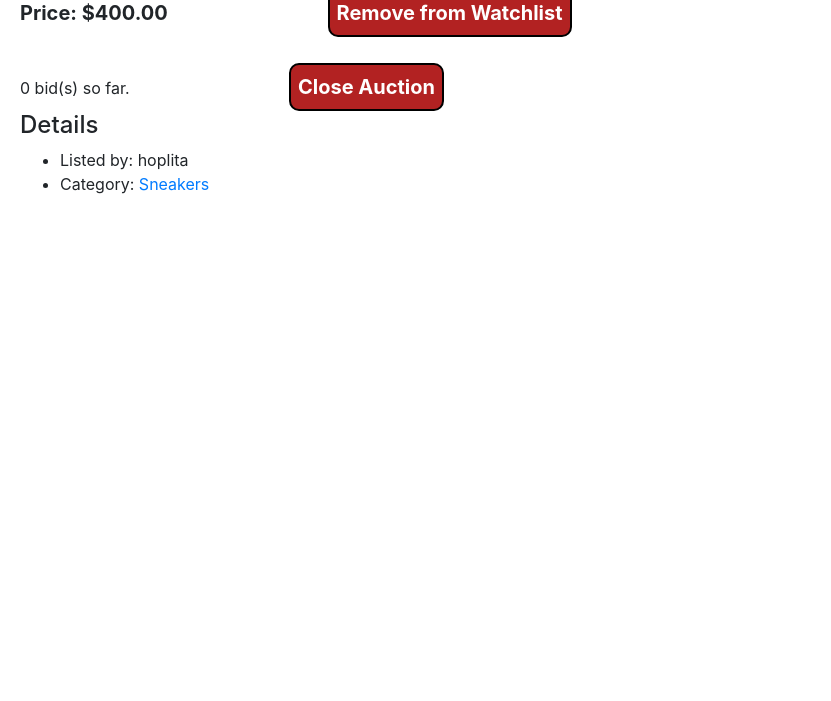
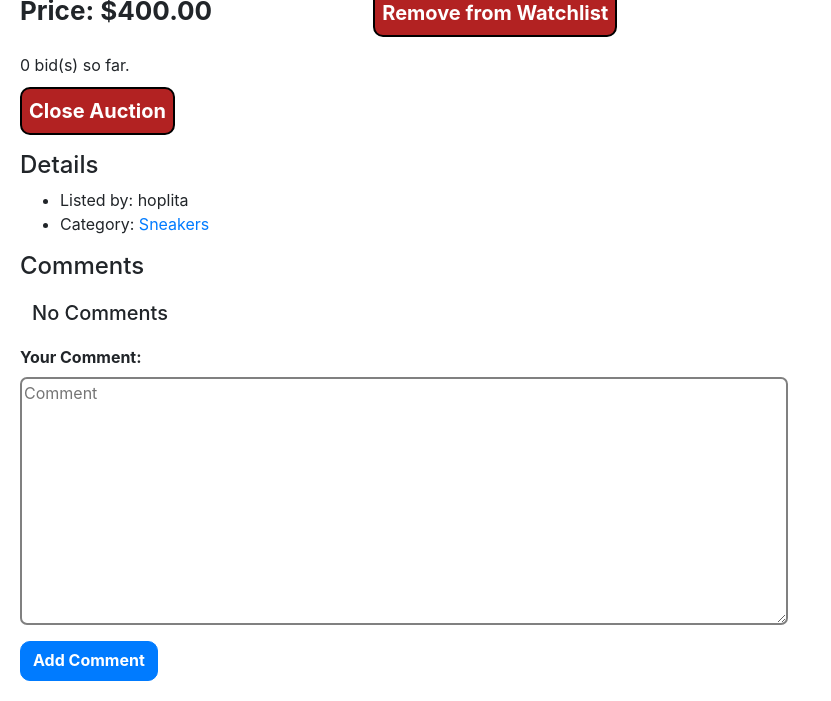
Before and after one commit to pszumanski/CS50W, a Django app: page /auctions/5 in a window 1280 px wide. Shown: the part 618-1319 px from the top of the page, without its empty margins (0-831 px from the left). Before the commit the page ends 812 px from the top, so only its background shows below. Run offline with Django 3.2, Linux system fonts and the light colour scheme; a user stored in the database is signed in; data comes from the database, SQL or seed files in the repository; both versions use the stored data as it was after the commit; data that the repository does not hold is empty; parts of the project's set-up code (start-up, migrations or seed data) failed here and were passed over; some libraries are stand-ins or nearby versions.

Commit message:
Project 2 - Comments added, bugfixes

```diff
--- a/commerce/auctions/forms.py
+++ b/commerce/auctions/forms.py
@@ -6,7 +6,7 @@
     title = forms.CharField(label='Title', widget=forms.TextInput(attrs={'placeholder': 'Title'}))
     description = forms.CharField(label='Description', widget=forms.Textarea(attrs={'placeholder': 'Description'}))
     starting_bid = forms.DecimalField(label='Starting bid', decimal_places=2, localize=True,
-                                      widget=forms.NumberInput(attrs={'placeholder': 'Starting bid'}))
+                                      min_value=0, widget=forms.NumberInput(attrs={'placeholder': 'Starting bid'}))
     category = forms.ModelChoiceField(queryset=Category.objects.all(), required=False)
     image_url = forms.URLField(label='Image', required=False,
                                widget=forms.URLInput(attrs={
@@ -21,3 +21,7 @@
 class CategoryForm(forms.Form):
     category = forms.CharField(label='Category', widget=forms.TextInput(attrs={'placeholder': 'Category'}))
     is_adult_only = forms.BooleanField(label='Adult only', initial=False, required=False)
+
+
+class CommentForm(forms.Form):
+    comment = forms.CharField(label='Your Comment', widget=forms.Textarea(attrs={'placeholder': 'Comment'}))
--- a/commerce/auctions/static/auctions/styles.css
+++ b/commerce/auctions/static/auctions/styles.css
@@ -42,10 +42,10 @@
 
 img {
     border: 2px solid gray;
-    border-radius: 7px;
-    max-height: 30vh;
+    border-radius: 12px;
+    max-height: 40vh;
     width: auto;
-    max-width: 50vw;
+    max-width: 40vw;
 }
 
 .solo-image {
@@ -57,11 +57,14 @@
     border-radius: 12px;
 }
 
+.margin-left {
+    margin-left: 155px;
+}
+
 .watchlist-button {
     border: 2px solid black;
     border-radius: 10px;
     padding: 7px;
-    margin-left: 155px;
     margin-top: 10px;
     text-align: center;
 }
@@ -70,6 +73,17 @@
     color: white;
     font-weight: bolder;
     font-size: 20px;
+}
+
+.mini-tag {
+    background-color: lightgreen;
+    border: 2px solid gray;
+    border-radius: 7px;
+    color: black;
+    font-weight: bolder;
+    text-align: center;
+    font-size: 0.7em;
+    padding: 5px;
 }
 
 .tag {
@@ -84,7 +98,7 @@
 
 .header {
     font-weight: bolder;
-    font-size: 20px
+    font-size: 26px
 }
 
 .nav {
@@ -115,3 +129,33 @@
     position: sticky;
     justify-content: right;
 }
+
+.comments {
+    padding: 12px;
+}
+
+.comment {
+    margin-bottom: 25px;
+    border: 2px solid gray;
+    border-radius: 7px;
+    padding: 12px;
+    background-color: hsl(0, 0%, 85%);
+}
+
+.auction {
+    margin-bottom: 25px;
+    border: 2px solid gray;
+    border-radius: 7px;
+    padding: 12px;
+    background-color: hsl(0, 0%, 85%);
+}
+
+.auction a {
+    color: black;
+}
+
+.created-at {
+    font-weight: lighter;
+    font-size: 0.8em;
+    color: hsl(0, 0%, 20%);
+}
--- a/commerce/auctions/templates/auctions/auction.html
+++ b/commerce/auctions/templates/auctions/auction.html
@@ -3,7 +3,7 @@
 {% block body %}
     <h2>{{ auction.title }}</h2>
     {% if auction in watchlist %}
-        <label class="tag">Watchlist</label>
+        <label class="tag">Watchlist ❤️</label>
     {% endif %}
     {% if auction.category %}
         <label class="tag">{{ auction.category }}</label>
@@ -26,12 +26,12 @@
 
             {% if user.is_authenticated %}
                 {% if auction in watchlist %}
-                    <button class="watchlist-button" style="background-color: firebrick">
+                    <button class="watchlist-button margin-left" style="background-color: firebrick">
                         <a href="watchlist/{{ auction.id }}"> Remove from Watchlist </a>
                     </button>
                 {% else %}
-                    <button class="watchlist-button" style="background-color: dodgerblue">
-                        <a href="watchlist/{{ auction.id }}"> Add to Watchlist </a>
+                    <button class="watchlist-button margin-left" style="background-color: dodgerblue">
+                        <a href="watchlist/{{ auction.id }}"> Add to Watchlist ❤️</a>
                     </button>
                  {% endif %}
             {% endif %}
@@ -44,14 +44,17 @@
             {% endif %}
         {% endif %}
 
-        {% if auction.seller == user and auction.is_active%}
-            <button class="watchlist-button" style="background-color: firebrick">
-                <a href="close/{{ auction.id }}"> Close Auction </a>
-            </button>
-        {% endif %}
+        <p>
+            {% if auction.seller == user and auction.is_active%}
+                <button class="watchlist-button" style="background-color: firebrick">
+                    <a href="close/{{ auction.id }}"> Close Auction </a>
+                </button>
+            {% endif %}
+        </p>
+
 
         {% if not winner %}
-            {% if not user == auction.seller %}
+            {% if not user == auction.seller and user.is_authenticated %}
                 <form action="{% url 'auction' auction.id %}" method="post">
                     {% csrf_token %}
                     <span class="message">{{ message }}</span>
@@ -80,4 +83,25 @@
             </li>
         </ul>
     </div>
+    <div>
+        <h4>Comments</h4>
+        <div class="comments">
+            {% for comment in comments %}
+                <div class="comment">
+                    <h6>{{ comment.author }}</h6>
+                    {{ comment.comment }}
+                </div>
+            {% empty %}
+                <h5>No Comments</h5>
+            {% endfor %}
+        </div>
+        {% if user.is_authenticated %}
+            <form action="{% url 'comment' auction.id %}" method="post">
+                    {% csrf_token %}
+                    {{ comment_form.as_p }}
+                    <input class="btn btn-primary" type="submit" value="Add Comment">
+            </form>
+        {% endif %}
+    </div>
+
 {% endblock %}
--- a/commerce/auctions/urls.py
+++ b/commerce/auctions/urls.py
@@ -9,9 +9,10 @@
     path("register", views.register, name="register"),
     path("auctions/new", views.new_auction, name="new_auction"),
     path("auctions/<int:auction_id>", views.auction, name="auction"),
+    path("auctions/watchlist/<int:auction_id>", views.add_to_watchlist, name="add_to_watchlist"),
+    path("auctions/close/<int:auction_id>", views.close_auction, name="close_auction"),
+    path("auctions/comment/<int:auction_id>", views.comment, name="comment"),
     path("categories", views.categories, name="categories"),
     path("categories/<int:category_id>", views.category, name="category"),
     path("watchlist", views.watchlist, name="watchlist"),
-    path("auctions/watchlist/<int:auction_id>", views.add_to_watchlist, name="add_to_watchlist"),
-    path("auctions/close/<int:auction_id>", views.close_auction, name="close_auction"),
 ]
--- a/commerce/auctions/views.py
+++ b/commerce/auctions/views.py
@@ -8,11 +8,14 @@
 from django.urls import reverse
 
 from .models import User, Auction, Category, Bid, Comment, AuctionWinner, Watchlist
-from .forms import AuctionForm, BidForm, CategoryForm
+from .forms import AuctionForm, BidForm, CategoryForm, CommentForm
 
 
 def index(request):
     bids = {}
+    watched_auctions = []
+    if request.user.is_authenticated:
+        watched_auctions = [watchlist_item.auction for watchlist_item in Watchlist.objects.filter(user=request.user)]
     for auction in Auction.objects.all():
         bids[auction] = [auction.starting_bid]
     for bid in Bid.objects.all():
@@ -20,7 +23,8 @@
 
     return render(request, "auctions/index.html", {
         "auctions": Auction.objects.filter(is_active=True),
-        "bids": bids
+        "bids": bids,
+        "watchlist": watched_auctions,
     })
 
 
@@ -112,7 +116,6 @@
 
         if form.is_valid():
             selected_auction = Auction.objects.get(pk=auction_id)
-            current_bid = Bid.objects.filter(auction=selected_auction).last()
 
             new_bid = Bid(
                 bid=form.cleaned_data["bid"],
@@ -120,7 +123,13 @@
                 auction=selected_auction,
             )
 
-            if current_bid and not new_bid.bid > current_bid.bid:
+            current_price = None
+            if current_bid:
+                current_price = current_bid.bid
+            else:
+                current_price = selected_auction.starting_bid
+
+            if not new_bid.bid > current_price:
                 message = "Your bid must be higher than current bid."
             else:
                 new_bid.save()
@@ -128,18 +137,21 @@
         else:
             message = "Invalid bid."
 
-    watched_auctions = [watchlist_item.auction for watchlist_item in Watchlist.objects.filter(user=request.user)]
+    watched_auctions = []
+    if request.user.is_authenticated:
+        watched_auctions = [watchlist_item.auction for watchlist_item in Watchlist.objects.filter(user=request.user)]
     return render(request, "auctions/auction.html", {
-        "user": request.user,
-        "auction": selected_auction,
-        "comments": Comment.objects.filter(auction=selected_auction),
-        "bids_count": len(Bid.objects.filter(auction=selected_auction)),
-        "current_bid": current_bid,
-        "winner": AuctionWinner.objects.filter(auction=selected_auction).first(),
-        "watchlist": watched_auctions,
-        "message": message,
-        "form": BidForm(),
-    })
+    "user": request.user,
+    "auction": selected_auction,
+    "comments": Comment.objects.filter(auction=selected_auction),
+    "bids_count": len(Bid.objects.filter(auction=selected_auction)),
+    "current_bid": current_bid,
+    "winner": AuctionWinner.objects.filter(auction=selected_auction).first(),
+    "watchlist": watched_auctions,
+    "message": message,
+    "form": BidForm(),
+    "comment_form": CommentForm()
+})
 
 
 def categories(request):
@@ -161,7 +173,7 @@
     selected_category = Category.objects.get(pk=category_id)
     return render(request, "auctions/category.html", {
         "category": selected_category,
-        "auctions": Auction.objects.filter(active=True ,category=selected_category),
+        "auctions": Auction.objects.filter(is_active=True ,category=selected_category),
     })
 
 
@@ -195,3 +207,17 @@
         selected_auction.is_active = False
         selected_auction.save()
     return HttpResponseRedirect(reverse("auction", args=[auction_id]))
+
+
+@login_required
+def comment(request, auction_id):
+    if request.method == "POST":
+        form = CommentForm(request.POST)
+
+        if form.is_valid():
+            comment_content = form.cleaned_data["comment"]
+            comment_author = request.user
+            selected_auction = Auction.objects.get(pk=auction_id)
+
+            Comment.objects.create(comment=comment_content, author=comment_author, auction=selected_auction)
+    return HttpResponseRedirect(reverse("auction", args=[auction_id]))
```
Also changed, not shown: commerce/auctions/templates/auctions/index.html (+27 -12 lines), commerce/db.sqlite3.
